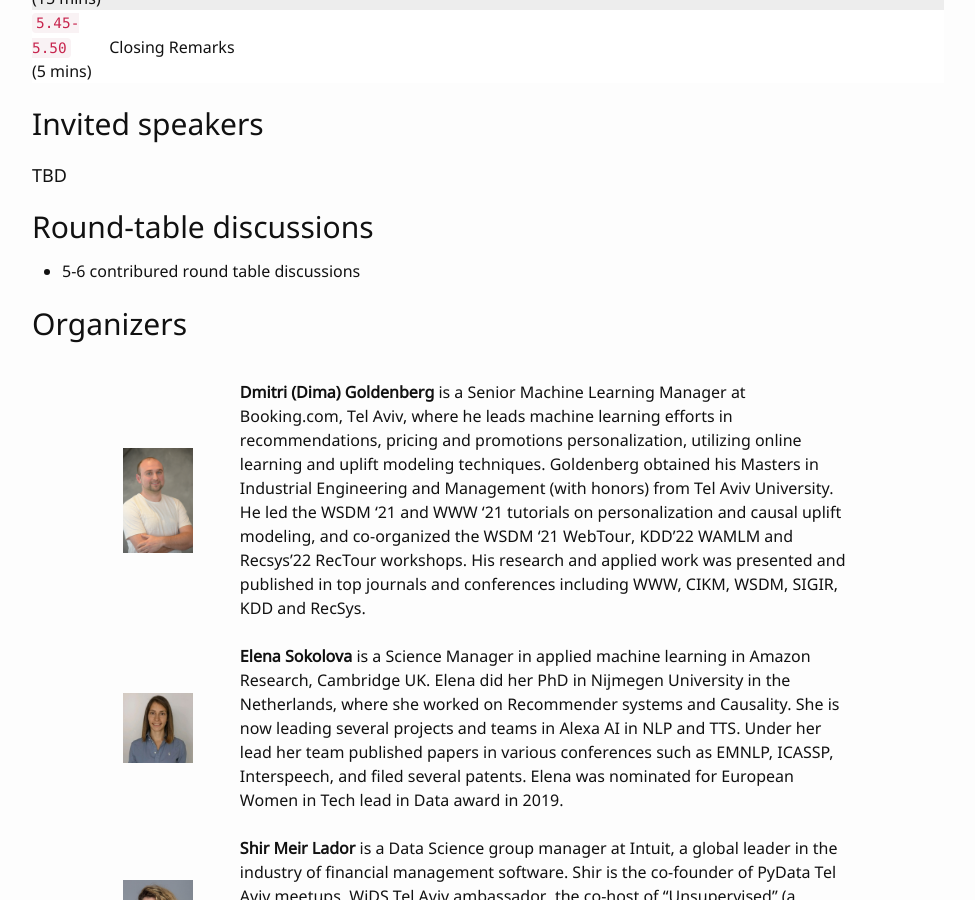
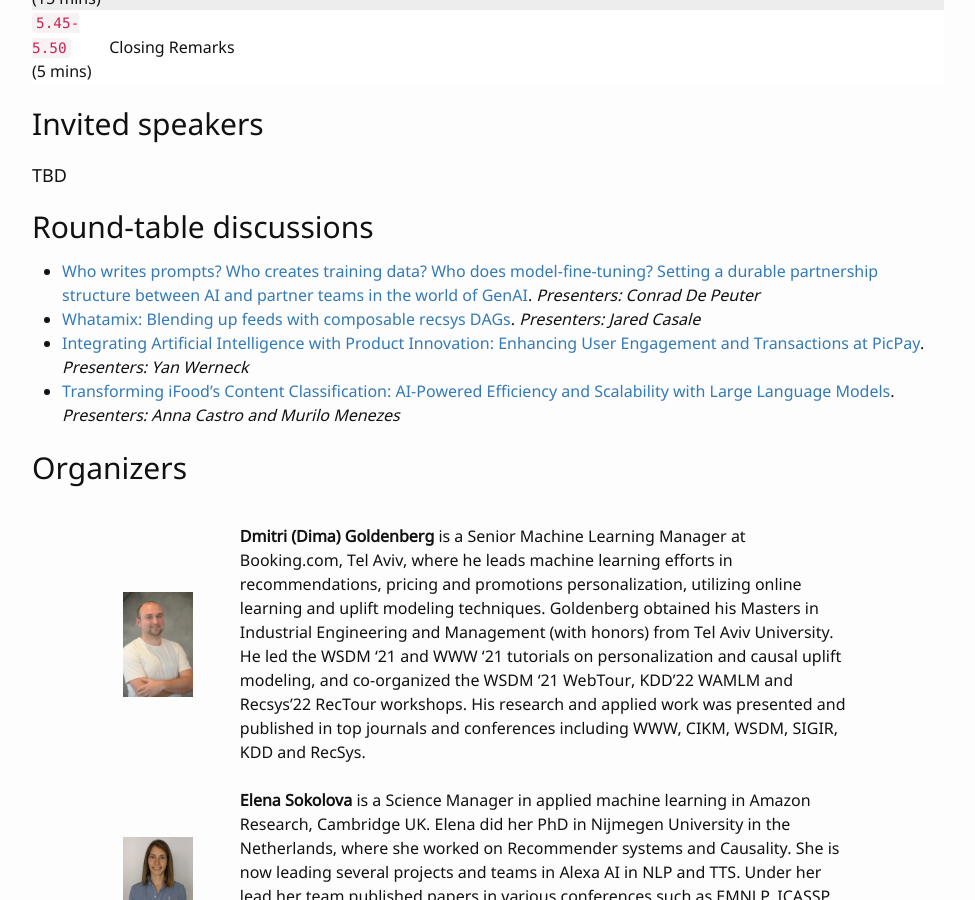
Before and after one commit to wamlm-kdd/wamlm, a Jekyll site: the page built from index.md, in a window 1280 px wide and 900 px high, scrolled down 3892 px. Shown: the whole window, without its empty margins (152-1127 px from the left). Built offline with Jekyll 4.4.1, drawn with Linux system fonts in a browser that asks for light colours; our own code applies the rules of GitHub Pages for plain Markdown files.

Commit message:
Add roundtables topics.

```diff
--- a/index.md
+++ b/index.md
@@ -112,18 +112,21 @@ The workshop is a part of the ACM SIGKDD CONFERENCE ON KNOWLEDGE DISCOVERY AND D
 |:--- |:---|
 | `5.45-5.50` <br /> (5 mins) | Closing Remarks |
 
-
+</div>
 ## Invited speakers
 
 #### TBD
 
 ## Round-table discussions
 
-- 5-6 contribured round table discussions
+
+- [Who writes prompts? Who creates training data? Who does model-fine-tuning? Setting a durable partnership structure between AI and partner teams in the world of GenAI](roundtables/wamlm_kdd24_conrad_de_peuter.pdf). *Presenters: Conrad De Peuter*
+- [Whatamix: Blending up feeds with composable recsys DAGs](roundtables/wamlm_kdd24_jared_casale.pdf). *Presenters: Jared Casale*
+- [Integrating Artificial Intelligence with Product Innovation: Enhancing User Engagement and Transactions at PicPay](roundtables/wamlm_kdd24_yan_werneck.pdf). *Presenters:  Yan Werneck*
+- [Transforming iFood's Content Classification: AI-Powered Efficiency and Scalability with Large Language Models](roundtables/wamlm_kdd24_anna_castro.pdf). *Presenters: Anna Castro and Murilo Menezes*
 
 
 ## Organizers
-</div>
 <div markdown="1" class="div_main">
 
 | | |
```
Also changed, not shown: 9 other files.
